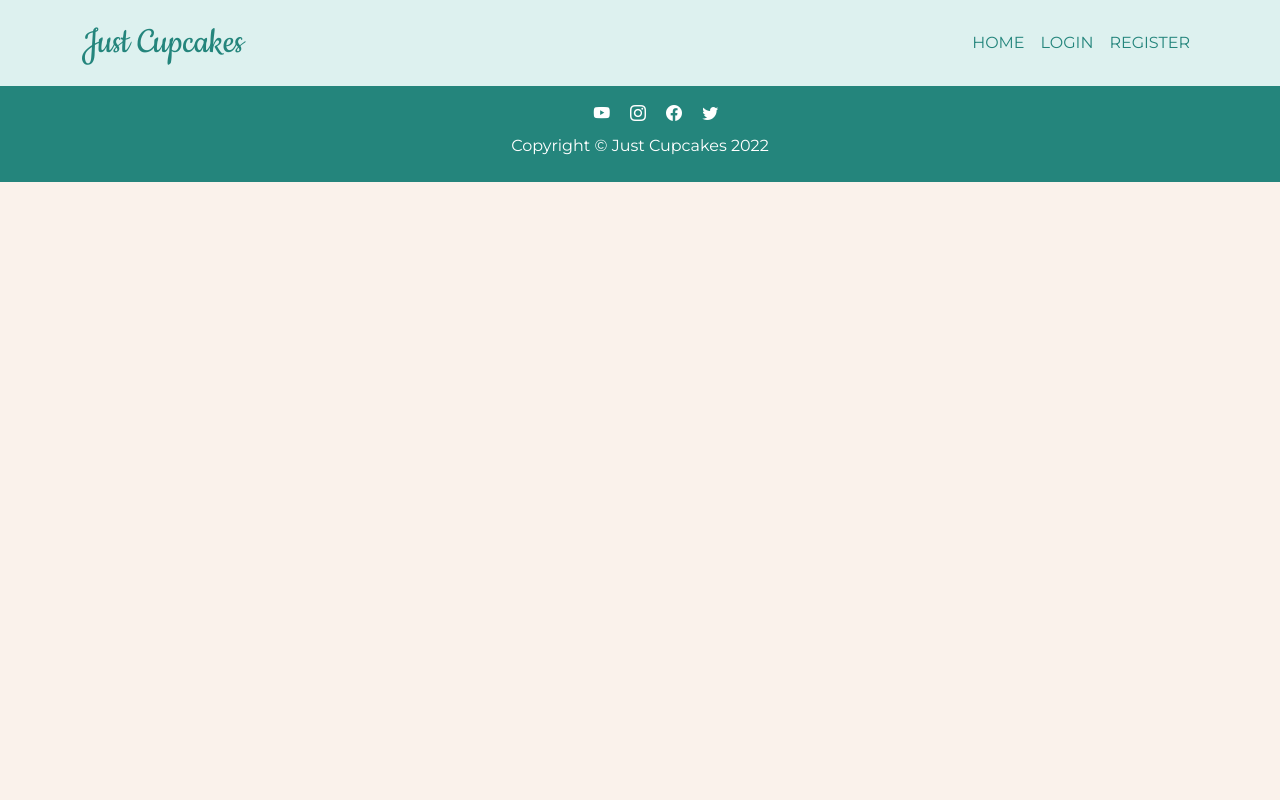
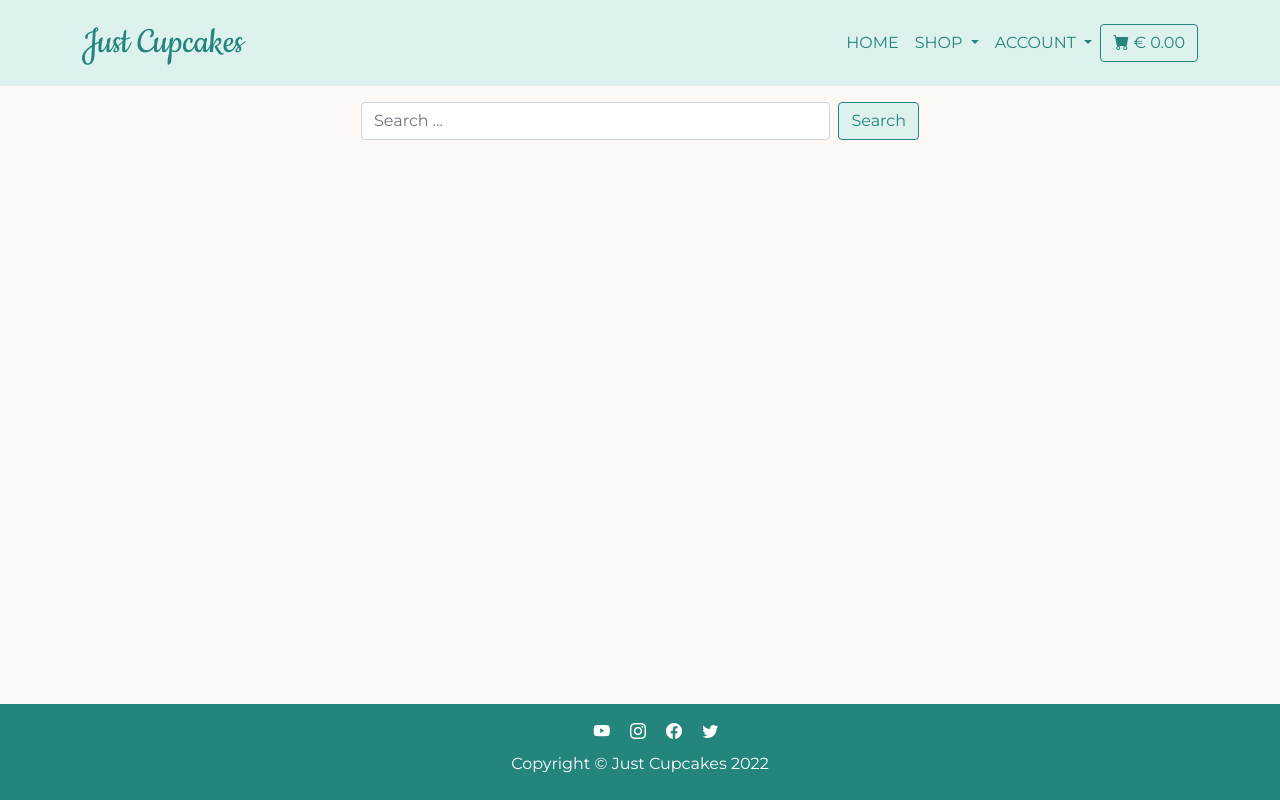
Before and after one commit to Paola62010/just-cupcakes, a Django app: page / in a window 1280 px wide. Run offline with Django 3.2, Linux system fonts and the light colour scheme; some libraries are stand-ins or nearby versions.

Commit message:
Correct main navigation menu to add dropdowns

```diff
--- a/static/css/style.css
+++ b/static/css/style.css
@@ -3,8 +3,15 @@
 
 body {
 	font-family: Montserrat, sans-serif;
-	background-color: #f3dbc757;
+	background-color: #f7ece357;
 	color: #24857c;
+	display: flex;
+	flex-direction: column;
+	min-height: 100vh;
+}
+
+main {
+	flex: 1;
 }
 
 .navbar {
@@ -13,6 +20,10 @@ body {
 
 .navbar-light .navbar-nav .nav-link {
 	color: #24857c;
+}
+
+.nav-link:hover {
+	text-decoration: underline;
 }
 
 #logo {
@@ -37,3 +48,22 @@ footer i {
 footer i:hover {
 	color: #e7c06a;
 }
+
+.search-button,
+.bag-button {
+	background-color: #ddf1ef;
+	color: #24857c;
+	border: 1px solid #24857c;
+	transition: color .15s ease-in-out, background-color .15s ease-in-out;
+}
+
+.bag-button a {
+	text-decoration: none;
+	color: inherit;
+}
+
+.search-button:hover,
+.bag-button:hover {
+	color: white;
+	background-color: #24857c;
+}
--- a/store/templates/index.html
+++ b/store/templates/index.html
@@ -1,5 +1,16 @@
 {% extends 'base.html' %}
 
 {% block content %}
-
+<main>
+    <section>
+        <div class="container py-3">
+            <div class="col-lg-6 col-md-8 mx-auto">
+                <form class="d-flex" action="#" method="get">
+                    <input name="q" class="form-control me-2" type="search" placeholder="Search ..." aria-label="Search" required>
+                    <button class="btn search-button" type="submit">Search</button>
+                </form>
+            </div>
+        </div>
+    </section>
+</main>
 {% endblock %}
--- a/templates/base.html
+++ b/templates/base.html
@@ -23,31 +23,63 @@
                         <span class="navbar-toggler-icon"></span>
                     </button>
                 <div class="collapse navbar-collapse" id="navmenu">
-                    <ul class="navbar-nav ms-auto">
+                    <ul class="navbar-nav ms-auto align-items-baseline">
                         <li class="nav-item">
                             <a href="{% url 'home' %}" class="nav-link">HOME</a>
                         </li>
+                        <li class="nav-item dropdown">
+                            <a class="nav-link dropdown-toggle" href="#" id="shopDropdown" role="button" data-bs-toggle="dropdown" aria-expanded="false">
+                                    SHOP
+                            </a>
+                            <ul class="dropdown-menu" aria-labelledby="shopDropdown">
+                              <li>
+                                <a class="dropdown-item" href="#">OUR FLAVOURS</a>
+                              </li>
+                              <li>
+                                <a class="dropdown-item" href="#">LIMITED EDITIONS</a>
+                              </li>
+                            </ul>
+                        </li>
                         {% if user.is_authenticated %}
-                        <li class="nav-item">
-                            <a href="#" class="nav-link">PROFILE</a>
+                        <li class="nav-item dropdown">
+                            <a class="nav-link dropdown-toggle" href="#" id="accountDropdown" role="button" data-bs-toggle="dropdown" aria-expanded="false">
+                                    ACCOUNT
+                            </a>
+                            <ul class="dropdown-menu" aria-labelledby="accountDropdown">
+                              <li>
+                                <a class="dropdown-item" href="#">PROFILE</a>
+                              </li>
+                              <li>
+                                <a class="dropdown-item" href="{% url 'account_logout' %}">LOGOUT</a>
+                              </li>
+                            </ul>
                         </li>
                         {% if user.is_superuser%}
                         <li class="nav-item">
                             <a href="#" class="nav-link">PRODUCT MANAGEMENT</a>
                         </li>
                         {% endif %}
-                        <li class="nav-item">
-                            <a href="{% url 'account_logout' %}" class="nav-link">LOGOUT</a>
-                        </li>
                         {% else %}
-                        <li class="nav-item">
-                            <a href="{% url 'account_login' %}" class="nav-link">LOGIN</a>
-                        </li>
-                        <li class="nav-item">
-                            <a href="{% url 'account_signup' %}" class="nav-link">REGISTER</a>
+                        <li class="nav-item dropdown">
+                            <a class="nav-link dropdown-toggle" href="#" id="accountDropdown" role="button" data-bs-toggle="dropdown" aria-expanded="false">
+                                    ACCOUNT
+                            </a>
+                            <ul class="dropdown-menu" aria-labelledby="accountDropdown">
+                              <li>
+                                <a class="dropdown-item" href="{% url 'account_login' %}">LOGIN</a>
+                              </li>
+                              <li>
+                                <a class="dropdown-item" href="{% url 'account_signup' %}">REGISTER</a>
+                              </li>
+                            </ul>
                         </li>
                         {% endif %}
                     </ul>
+                    <div>
+                        <button class="btn bag-button">
+                            <a href="#"><i class="bi bi-cart-fill"></i> € 0.00</a>
+                        </button>
+                    </div>
                 </div>
             </div>
         </nav>
```
